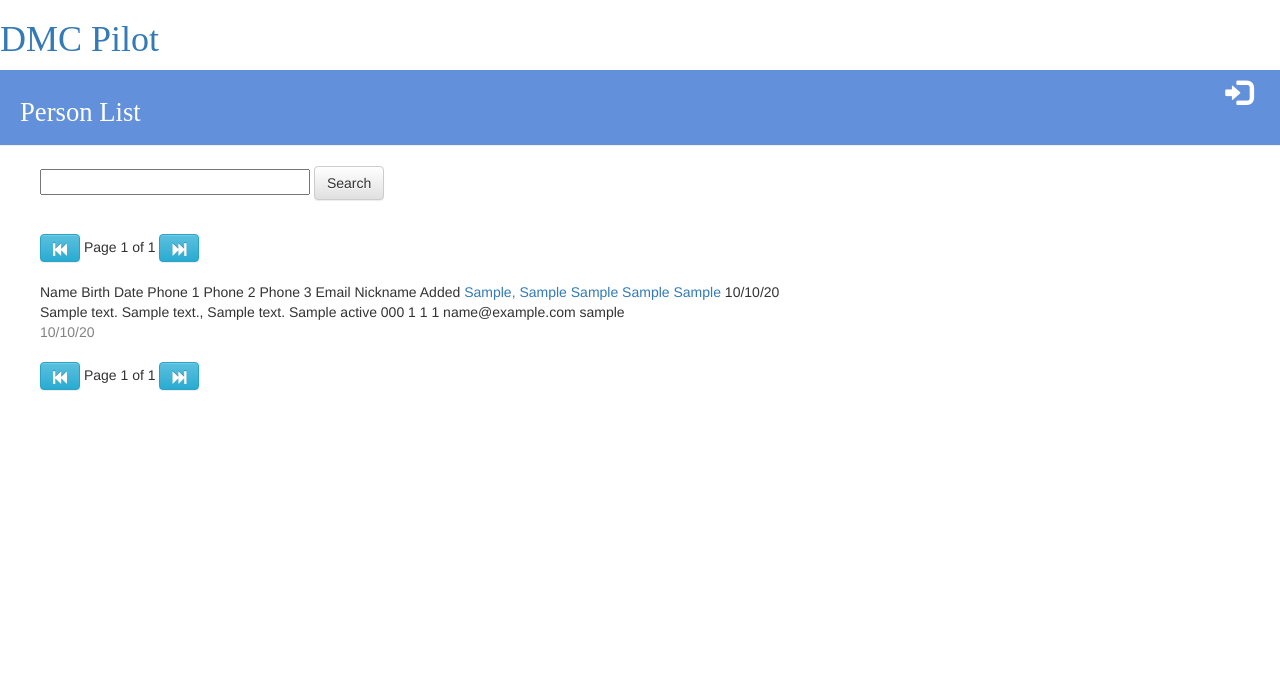
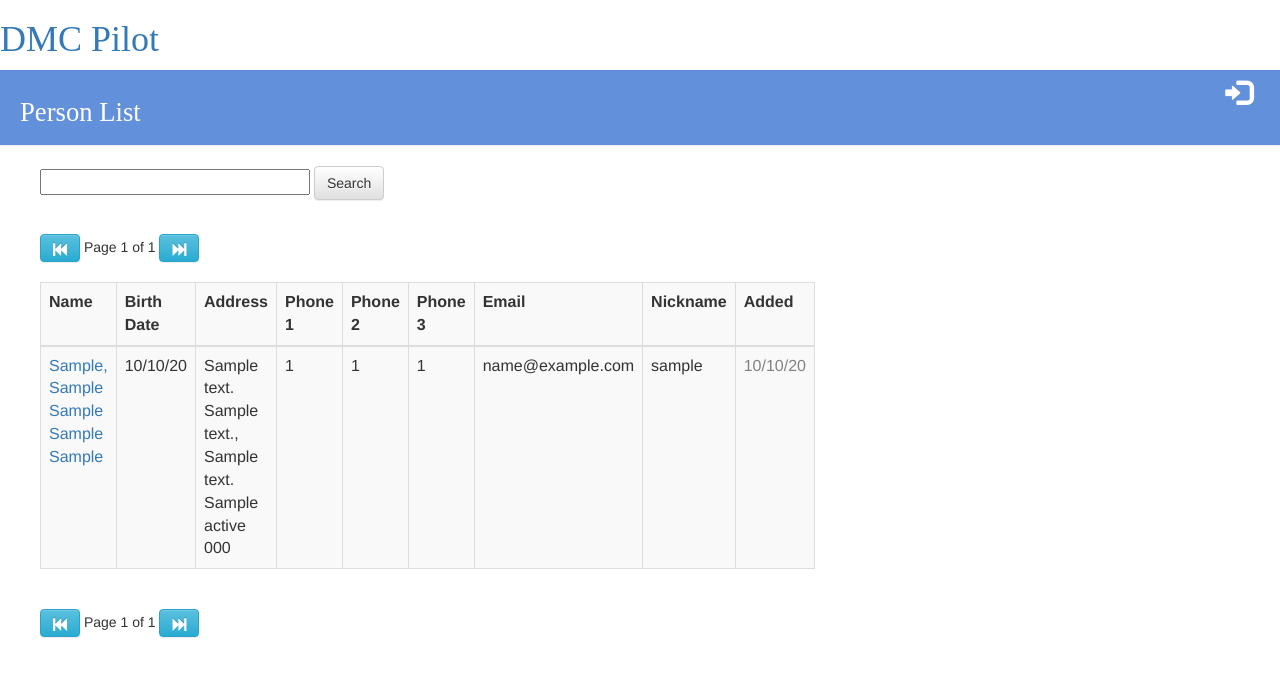
Before and after one commit to mxmoss/mysite, a Django app: template myapp/templates/myapp/person_list.html in a window 1280 px wide. Shown: the top 677 px of the page. Run offline with Django 3.2, Linux system fonts and the light colour scheme; the template is opened without the code that fills it: most values are stand-ins (such as "Sample title", 1, 10 or a date in 2020); some libraries are stand-ins or nearby versions.

Commit message:
style the person table

```diff
--- a/myapp/templates/myapp/person_list.html
+++ b/myapp/templates/myapp/person_list.html
@@ -22,10 +22,12 @@
     <a href="?page={{ records.paginator.num_pages }}" class="btn btn-info btn-md"><span class="glyphicon glyphicon-fast-forward"></span></a>
 </div>
 <div class="table-container">
+<table class="table table-reflow table-striped table-bordered sortable table-hover table-condensed>
 <thead>
   <tr role="row" class="heading">
     <th width="15%">Name</th>
     <th>Birth Date</th>
+    <th width="15px">Address</th>
     <th>Phone 1</th>
     <th>Phone 2</th>
     <th>Phone 3</th>
```
